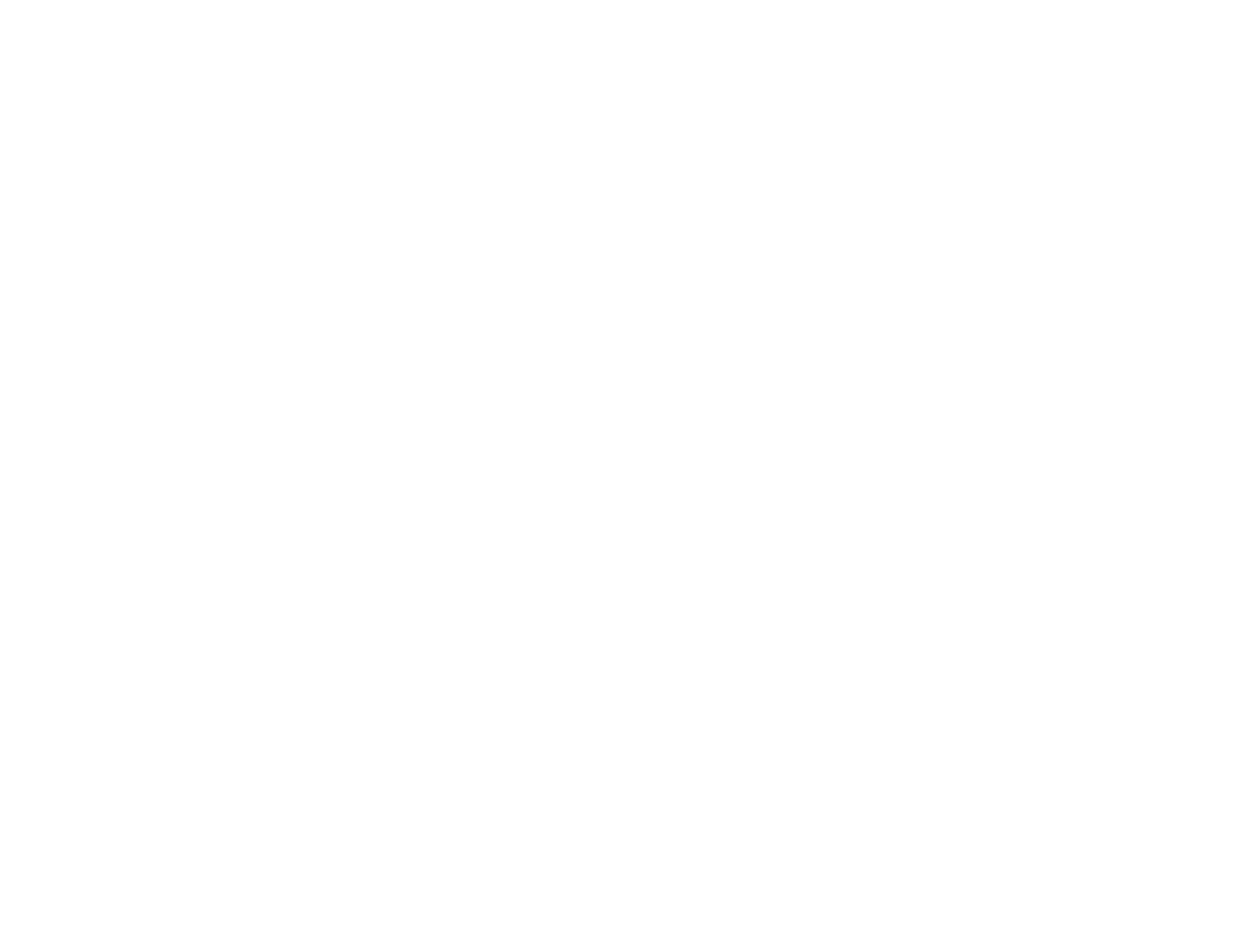
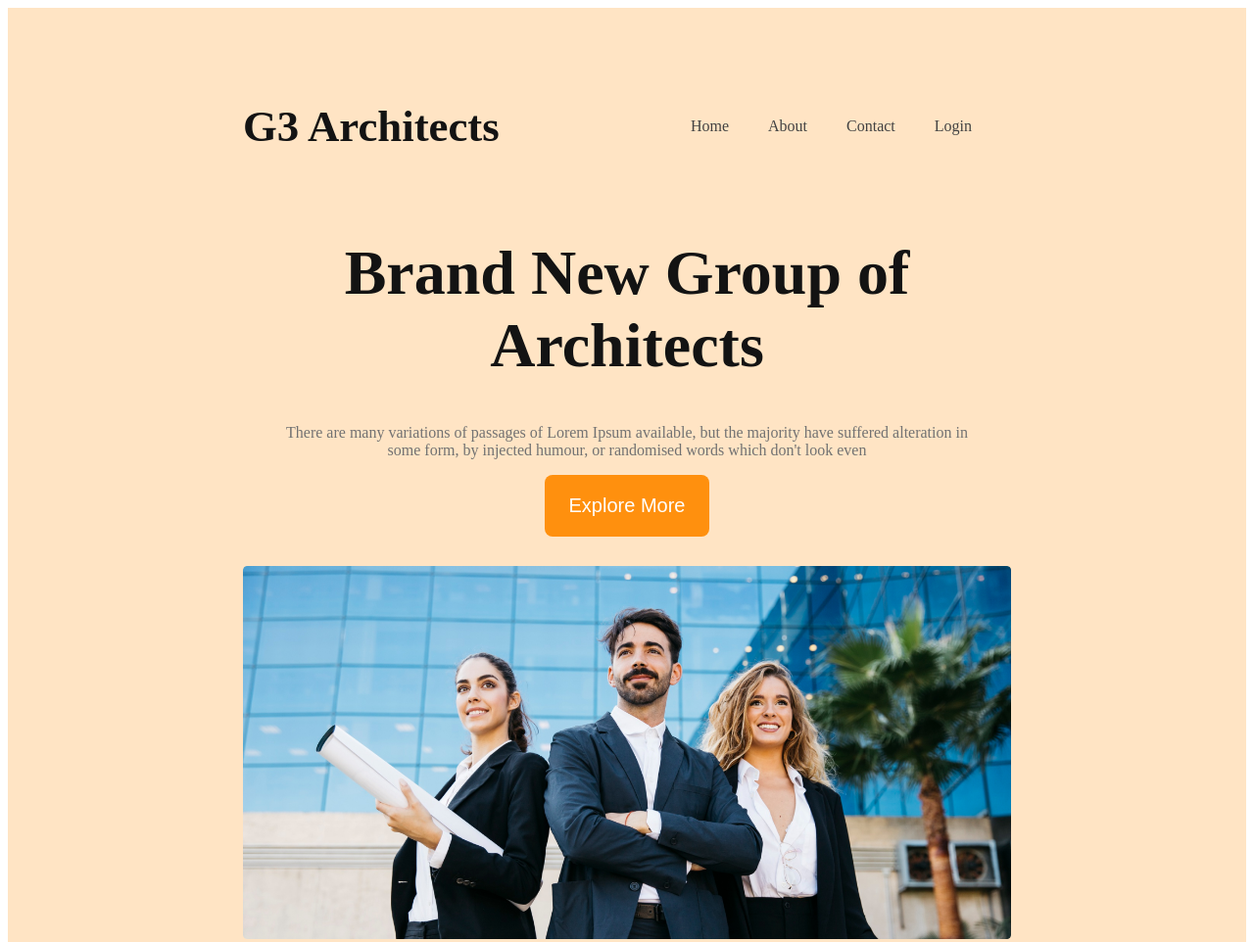
Before and after one commit to IRFAN1146/g3-architects-website, a plain HTML site: page index.html in a window 1280 px wide. Shown: the top 962 px of the page at 98% size. Before the commit the page ends 800 px from the top, so only its background shows below. Drawn offline with Linux system fonts and the light colour scheme.

Commit message:
finished the header section

```diff
--- a/index.html
+++ b/index.html
@@ -3,9 +3,40 @@
 <head>
   <meta charset="UTF-8">
   <meta name="viewport" content="width=device-width, initial-scale=1.0">
+  <link rel="stylesheet" href="style/architect.css">
   <title>G3 Architect </title>
 </head>
 <body>
+  <header>
+    <nav>
+      <h3 class="nav-title">G3 Architects</h3>
+      <ul>
+        <li><a href="">Home</a></li>
+        <li><a href="">About</a></li>
+        <li><a href="">Contact</a></li>
+        <li><a href="">Login</a></li>
+      </ul>
+    </nav>
+    <div class="banner">
+     <div class="banner-content">
+      <h1 class="banner-title">Brand New Group of Architects
+      </h1>
+      <p class="banner-description">
+        There are many variations of passages of Lorem Ipsum available, but the majority have suffered alteration in some form, by injected humour, or randomised words which don't look even
+      </p>
+      <button class="btn-primary">Explore More</button>
+     </div>
+      <img src="images/banner.png" alt="">
+
+    </div>
+
+  </header>
+  <main>
+
+  </main>
+  <footer>
+
+  </footer>
 
 </body>
 </html>
--- a/style/architect.css
+++ b/style/architect.css
@@ -0,0 +1,78 @@
+/* shared style */
+* {
+  .btn-primary{
+    border-radius: 8px;
+    background-color: #FF900E;
+    font-size: 1.25rem;
+    padding: 20px 25px;
+    color: #fff;
+    cursor: pointer;
+    border: none;
+
+
+  }
+}
+header{
+  background-color:bisque;
+  padding: 50px 240px;
+}
+nav {
+  display: flex;
+  justify-content: space-between;
+  align-items: center;
+}
+.nav-title{
+  font-size: 2.8rem;
+  font-weight: 700;
+  color: #131313;
+}
+nav ul{
+  display: flex;
+}
+nav li{
+  list-style: none;
+  margin-right: 40px;
+  font-weight: 400px;
+  font-size: 1rem;
+}
+nav li a{
+  text-decoration: none;
+  color: #424242;
+}
+/* banner styles */
+.banner-content{
+  max-width: 800px;
+  text-align: center;
+  margin: 30px;
+}
+.banner-title{
+  font-size: 4rem;
+  font-weight: 700;
+  color: #131313;
+}
+.banner-description{
+  color: #727272;
+}
+.banner img{
+  width: 100%;
+}
+/* responsive media queries */
+@media screen and (max-width:576px) {
+  header{
+    padding:10px;
+  }
+  nav{
+    flex-direction: column;
+  }
+
+}
+/* tablet or medium devices */
+@media screen and (min-width:576px) and (max-width:960px) {
+  header{
+    padding: 50px;
+  }
+  nav{
+    flex-direction: column;
+  }
+
+}
```
